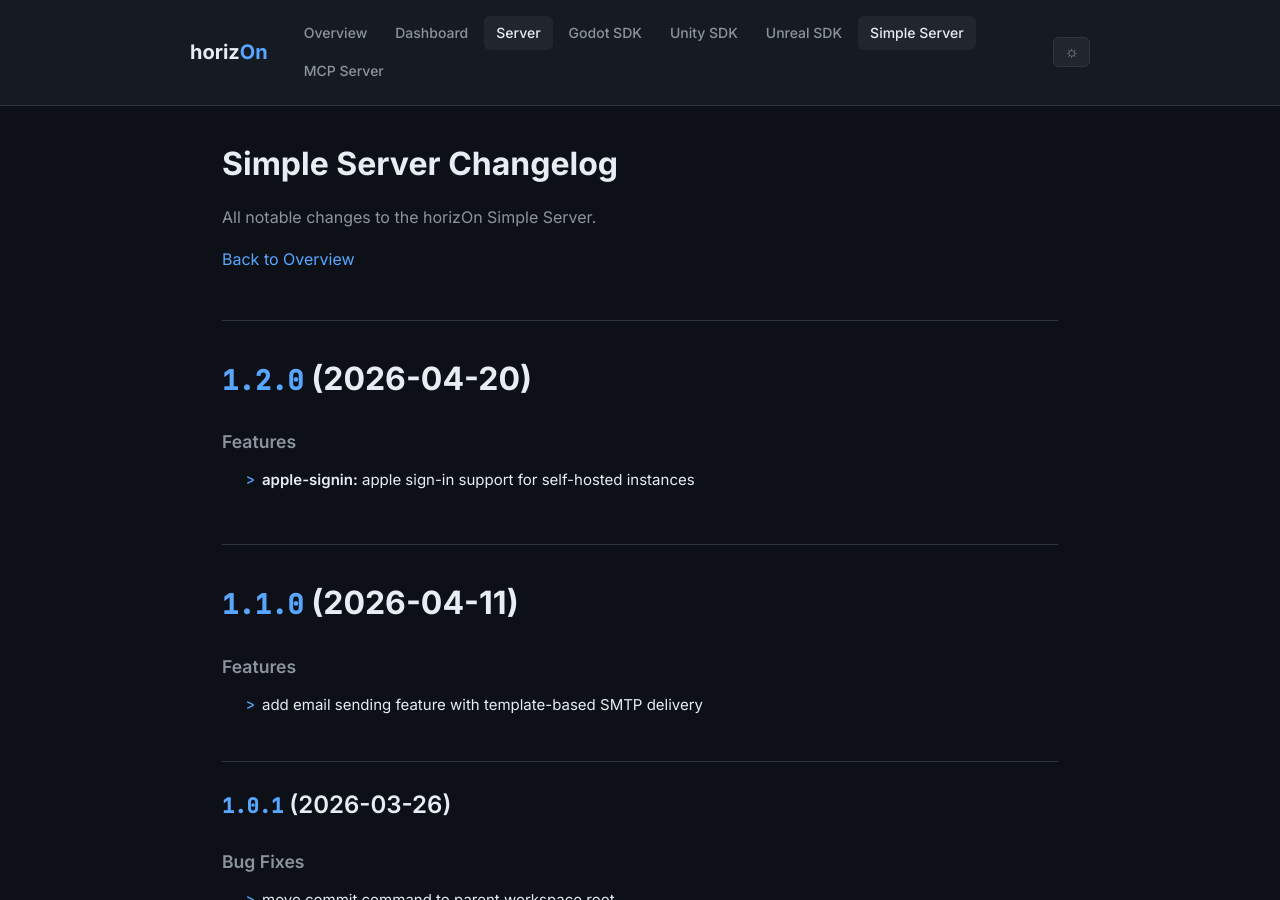
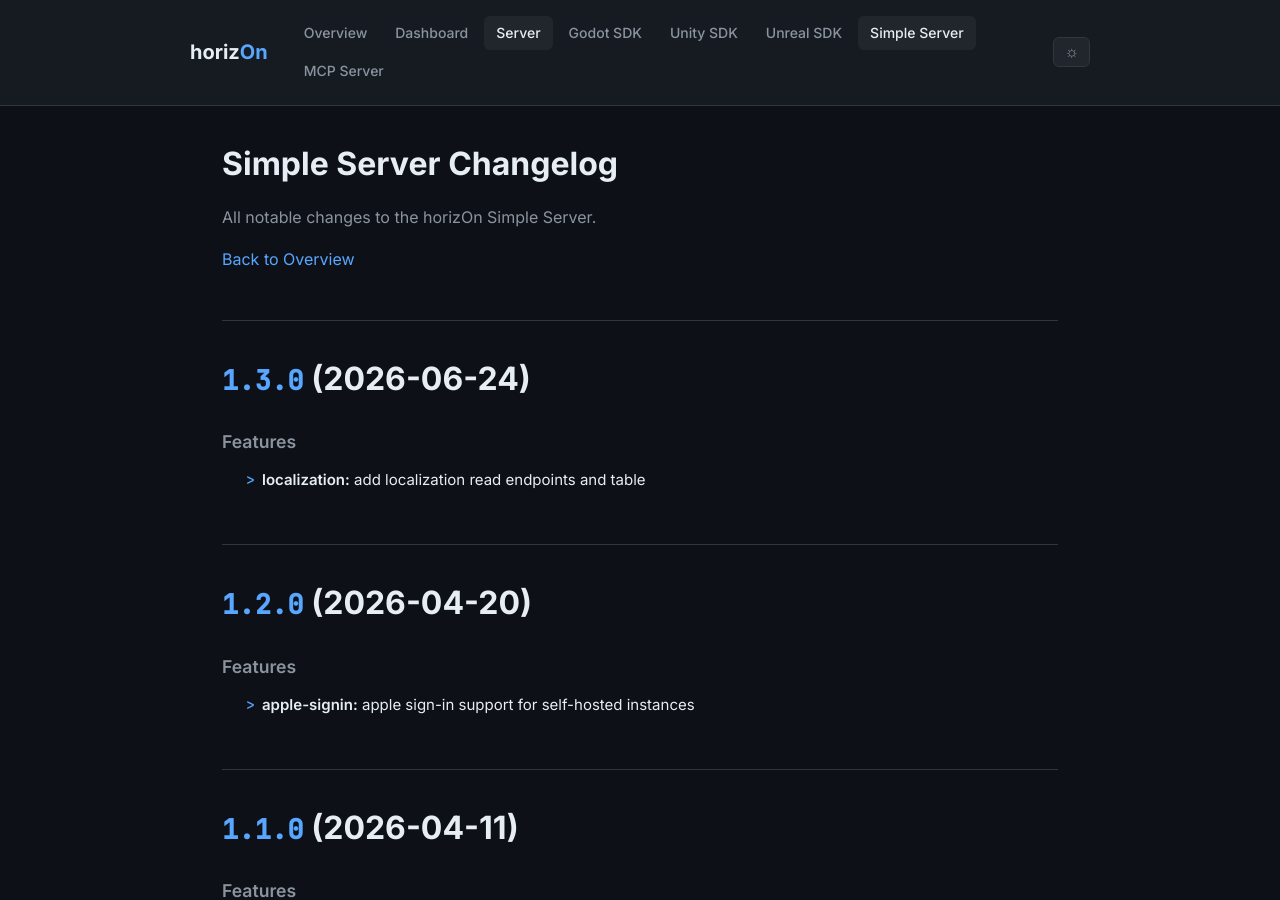
Before and after one commit to ProjectMakersDE/horizOn-Changelog, a Jekyll site: the page built from simple-server-changelog.md, in a window 1280 px wide and 900 px high. Built offline with Jekyll 4.4.1, drawn with Linux system fonts in a browser that asks for light colours.

Commit message:
chore: sync changelogs [skip ci]

```diff
--- a/simple-server-changelog.md
+++ b/simple-server-changelog.md
@@ -8,6 +8,13 @@ title: Simple Server Changelog
 All notable changes to the horizOn Simple Server.
 
 [Back to Overview](.)
+
+# [1.3.0](https://github.com/ProjectMakersDE/horizOn-simpleServer/compare/v1.2.0...v1.3.0) (2026-06-24)
+
+
+### Features
+
+* **localization:** add localization read endpoints and table ([7947656](https://github.com/ProjectMakersDE/horizOn-simpleServer/commit/7947656609bdc4b5a287b10c2ca4e031db68d82a))
 
 # [1.2.0](https://github.com/ProjectMakersDE/horizOn-simpleServer/compare/v1.1.0...v1.2.0) (2026-04-20)
 
```
Also changed, not shown: index.md (+1 -1 lines).
